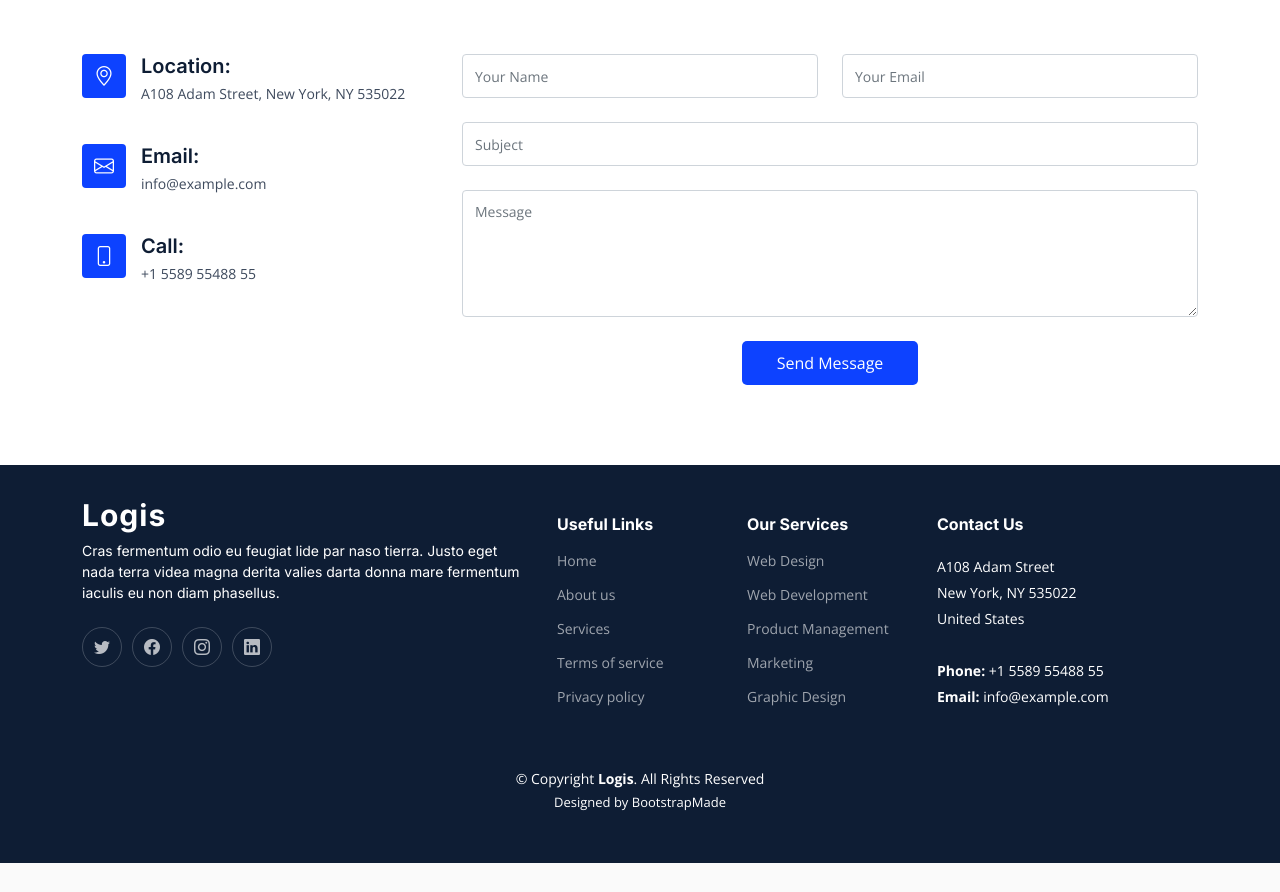
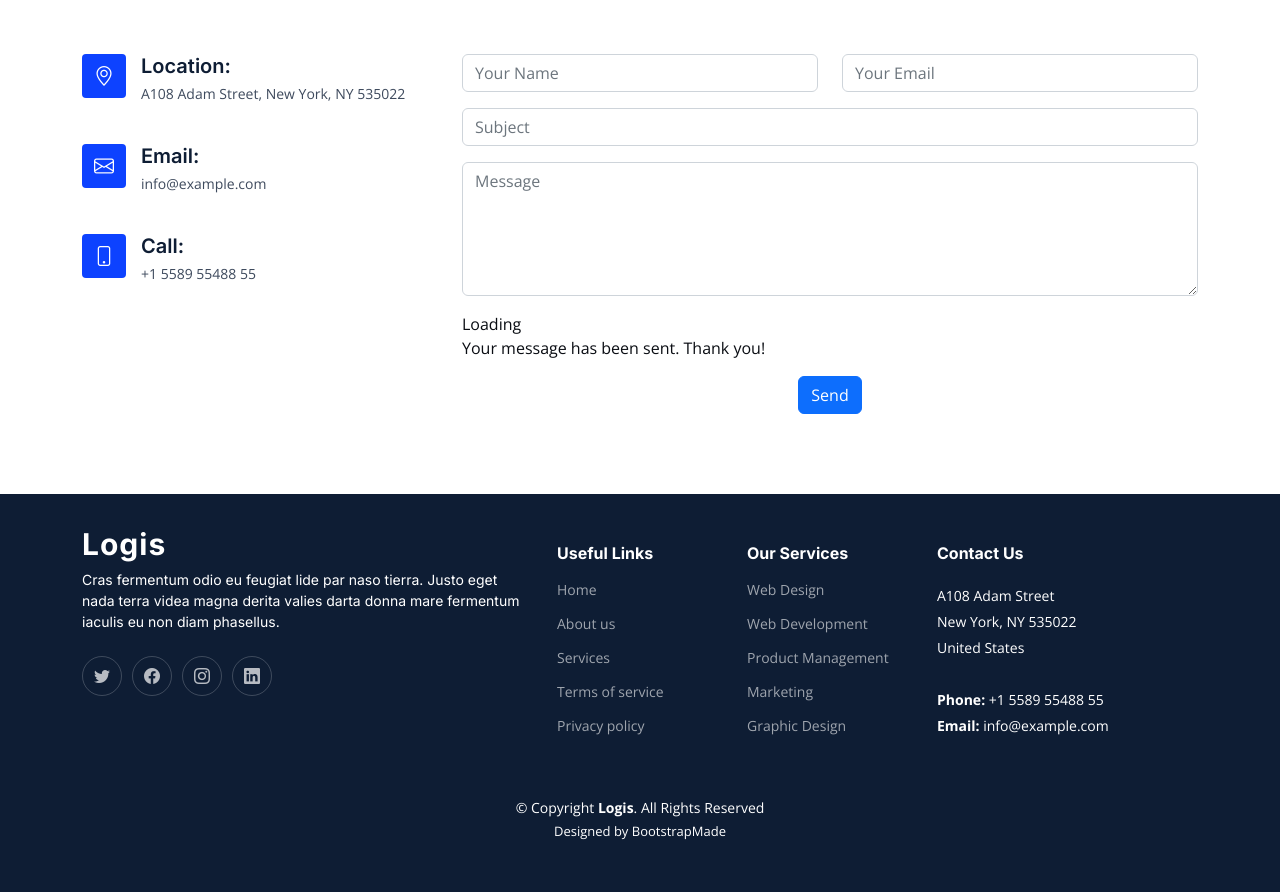
Before and after one commit to KheyransaPashayeva/PythonWebProjectWithFlask, a Flask app: template templates/contact.html in a window 1280 px wide. Shown: the part 867-1759 px from the top of the page. Before the commit the page ends 1730 px from the top, so only its background shows below. Run offline with Flask 2, Linux system fonts and the light colour scheme; the template is opened without the code that fills it, so the values that code supplies are empty; some libraries are stand-ins or nearby versions.

Commit message:
file_creat_without_render render_template olmadan html fayli yaratmaq taskidi elave olaraq lahiyenin contact mesaj gondermek bolmesini yazdim modelleri routlari ayri folderlere ayirmaq etapi qabaqdadir deye sizin yazdiginiz sekilde yazdim heleki

```diff
--- /dev/null
+++ b/file_creat_without_render/file.py
@@ -0,0 +1,5 @@
+import os
+# f=open("index.html","x") ilk once index.html
+# faylin yaratdiq sonraki iki setirle acib icin melumatlari elave edirik
+f=open("index.html","a")
+f.write('<h1>Welcome</h1>')
--- /dev/null
+++ b/file_creat_without_render/index.html
@@ -0,0 +1 @@
+<h1>hello</h1><h1>Welcome</h1>
--- a/run.py
+++ b/run.py
@@ -1,8 +1,18 @@
 from flask import Flask,redirect,url_for,render_template,request
-import sqlite3
+from flask_sqlalchemy import SQLAlchemy
 
 
 app=Flask(__name__)
+app.config['SQLALCHEMY_DATABASE_URI'] = 'sqlite:///contact.db'
+db = SQLAlchemy(app)
+
+class Messages(db.Model):
+    id = db.Column(db.Integer, primary_key=True)
+    name = db.Column(db.String(80), unique=True, nullable=False)
+    email = db.Column(db.String(120), nullable=False)
+    subject = db.Column(db.String(120),nullable=False)
+    message = db.Column(db.String(220),nullable=False)
+
 @app.route('/')
 def home():
     return render_template('index.html')
@@ -22,38 +32,17 @@
 
     return render_template('demo.html')
 
-def Select_user(id):
-    conn = sqlite3.connect('project.db')
-    c = conn.cursor()
-    c.execute(f"SELECT FROM Workers WHERE username = '{request.form['username']}' password = '{request.form['password']}'  id = {id}")
-    conn.commit()
-    conn.close()
-    return render_template('demo.html')
-
-
-def delete_user(id):
-    conn = sqlite3.connect('project.db')
-    c = conn.cursor()
-    c.execute(f"DELETE FROM Workers WHERE id = {id}")
-    conn.commit()
-    conn.close()
-    session.clear()
-    session['error'] = 'User deleted'
-
-    return render_template('demo.html')
-
-
-
-def update_user(id):
-    conn = sqlite3.connect('project.db')
-    c = conn.cursor()
-    c.execute(f"UPDATE Workers SET username = '{request.form['username']}', password = '{request.form['password']}' WHERE id = {id}")
-    conn.commit()
-    conn.close()
-    session['is_logged_in'] = False
-    session['error'] = 'User updated successfully'
-    return render_template('demo.html')
-
+@app.route('/contact',methods=['GET','POST'])
+def contact():
+    if request.method=='POST':
+        name=request.form['name']
+        email=request.form['email']
+        subject=request.form['subject']
+        message=request.form['message']
+        msj=Messages(name=name,email=email,subject=subject,message=message)
+        db.session.add(msj)
+        db.session.commit()
+    return render_template('contact.html')
 
 if __name__ == '__main__':
     app.run(port=5000,debug=True)
--- a/templates/contact.html
+++ b/templates/contact.html
@@ -10,8 +10,8 @@
   <meta content="" name="keywords">
 
   <!-- Favicons -->
-  <link href="assets/img/favicon.png" rel="icon">
-  <link href="assets/img/apple-touch-icon.png" rel="apple-touch-icon">
+  <link href="./static/assets/img/favicon.png" rel="icon">
+  <link href="./static/assets/img/apple-touch-icon.png" rel="apple-touch-icon">
 
   <!-- Google Fonts -->
   <link rel="preconnect" href="https://fonts.googleapis.com">
@@ -19,15 +19,15 @@
   <link href="https://fonts.googleapis.com/css2?family=Open+Sans:ital,wght@0,300;0,400;0,500;0,600;0,700;1,300;1,400;1,600;1,700&family=Poppins:ital,wght@0,300;0,400;0,500;0,600;0,700;1,300;1,400;1,500;1,600;1,700&family=Inter:ital,wght@0,300;0,400;0,500;0,600;0,700;1,300;1,400;1,500;1,600;1,700&display=swap" rel="stylesheet">
 
   <!-- Vendor CSS Files -->
-  <link href="assets/vendor/bootstrap/css/bootstrap.min.css" rel="stylesheet">
-  <link href="assets/vendor/bootstrap-icons/bootstrap-icons.css" rel="stylesheet">
-  <link href="assets/vendor/fontawesome-free/css/all.min.css" rel="stylesheet">
-  <link href="assets/vendor/glightbox/css/glightbox.min.css" rel="stylesheet">
-  <link href="assets/vendor/swiper/swiper-bundle.min.css" rel="stylesheet">
-  <link href="assets/vendor/aos/aos.css" rel="stylesheet">
+  <link href="./static/assets/vendor/bootstrap/css/bootstrap.min.css" rel="stylesheet">
+  <link href="./static/assets/vendor/bootstrap-icons/bootstrap-icons.css" rel="stylesheet">
+  <link href="./static/assets/vendor/fontawesome-free/css/all.min.css" rel="stylesheet">
+  <link href="./static/assets/vendor/glightbox/css/glightbox.min.css" rel="stylesheet">
+  <link href="./static/assets/vendor/swiper/swiper-bundle.min.css" rel="stylesheet">
+  <link href="./static/assets/vendor/aos/aos.css" rel="stylesheet">
 
   <!-- Template Main CSS File -->
-  <link href="assets/css/main.css" rel="stylesheet">
+  <link href="./static/assets/css/main.css" rel="stylesheet">
 
   <!-- =======================================================
   * Template Name: Logis - v1.1.0
@@ -45,7 +45,7 @@
 
       <a href="index.html" class="logo d-flex align-items-center">
         <!-- Uncomment the line below if you also wish to use an image logo -->
-        <!-- <img src="assets/img/logo.png" alt=""> -->
+        <!-- <img src="./static/assets/img/logo.png" alt=""> -->
         <h1>Logis</h1>
       </a>
 
@@ -87,7 +87,7 @@
 
     <!-- ======= Breadcrumbs ======= -->
     <div class="breadcrumbs">
-      <div class="page-header d-flex align-items-center" style="background-image: url('assets/img/page-header.jpg');">
+      <div class="page-header d-flex align-items-center" style="background-image: url('./static/assets/img/page-header.jpg');">
         <div class="container position-relative">
           <div class="row d-flex justify-content-center">
             <div class="col-lg-6 text-center">
@@ -146,27 +146,29 @@
           </div>
 
           <div class="col-lg-8">
-            <form action="forms/contact.php" method="post" role="form" class="php-email-form">
+            <form action="/contact" method="post" role="form" >
               <div class="row">
                 <div class="col-md-6 form-group">
-                  <input type="text" name="name" class="form-control" id="name" placeholder="Your Name" required>
+                  <input type="text" name="name" class="form-control"  placeholder="Your Name" >
                 </div>
                 <div class="col-md-6 form-group mt-3 mt-md-0">
-                  <input type="email" class="form-control" name="email" id="email" placeholder="Your Email" required>
+                  <input type="email" class="form-control" name="email"  placeholder="Your Email" >
                 </div>
               </div>
               <div class="form-group mt-3">
-                <input type="text" class="form-control" name="subject" id="subject" placeholder="Subject" required>
+                <input type="text" class="form-control" name="subject"  placeholder="Subject" >
               </div>
               <div class="form-group mt-3">
-                <textarea class="form-control" name="message" rows="5" placeholder="Message" required></textarea>
+                <textarea class="form-control" name="message" rows="5" placeholder="Message" ></textarea>
               </div>
               <div class="my-3">
                 <div class="loading">Loading</div>
                 <div class="error-message"></div>
                 <div class="sent-message">Your message has been sent. Thank you!</div>
               </div>
-              <div class="text-center"><button type="submit">Send Message</button></div>
+              <div class="text-center">
+                <input type="submit" class="btn btn-primary" value="Send">
+              </div>
             </form>
           </div><!-- End Contact Form -->
 
@@ -253,15 +255,15 @@
   <div id="preloader"></div>
 
   <!-- Vendor JS Files -->
-  <script src="assets/vendor/bootstrap/js/bootstrap.bundle.min.js"></script>
-  <script src="assets/vendor/purecounter/purecounter_vanilla.js"></script>
-  <script src="assets/vendor/glightbox/js/glightbox.min.js"></script>
-  <script src="assets/vendor/swiper/swiper-bundle.min.js"></script>
-  <script src="assets/vendor/aos/aos.js"></script>
-  <script src="assets/vendor/php-email-form/validate.js"></script>
+  <script src="./static/assets/vendor/bootstrap/js/bootstrap.bundle.min.js"></script>
+  <script src="./static/assets/vendor/purecounter/purecounter_vanilla.js"></script>
+  <script src="./static/assets/vendor/glightbox/js/glightbox.min.js"></script>
+  <script src="./static/assets/vendor/swiper/swiper-bundle.min.js"></script>
+  <script src="./static/assets/vendor/aos/aos.js"></script>
+  <script src="./static/assets/vendor/php-email-form/validate.js"></script>
 
   <!-- Template Main JS File -->
-  <script src="assets/js/main.js"></script>
+  <script src="./static/assets/js/main.js"></script>
 
 </body>
 
```
Also changed, not shown: contact.db (added), project.db (deleted), 1 other file.
